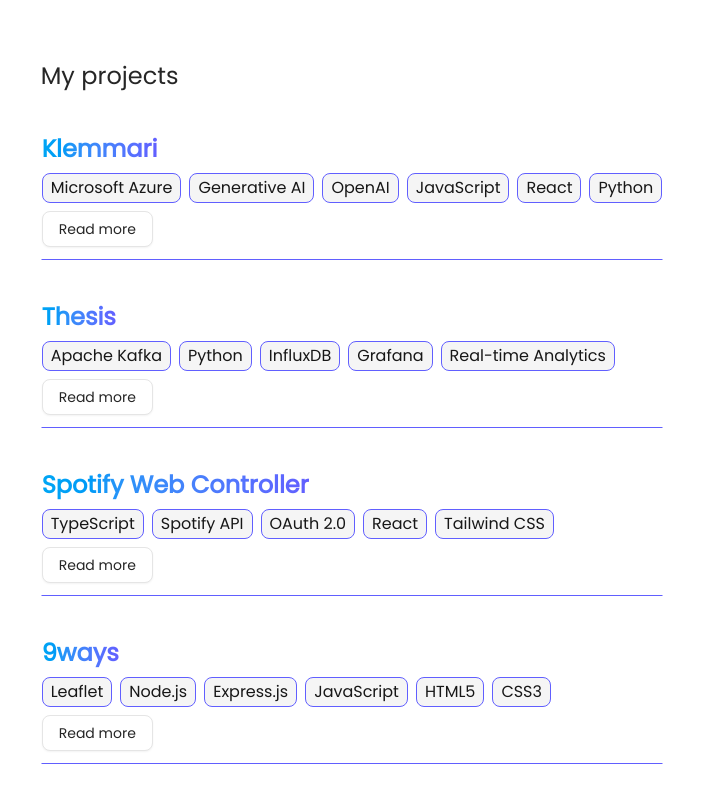
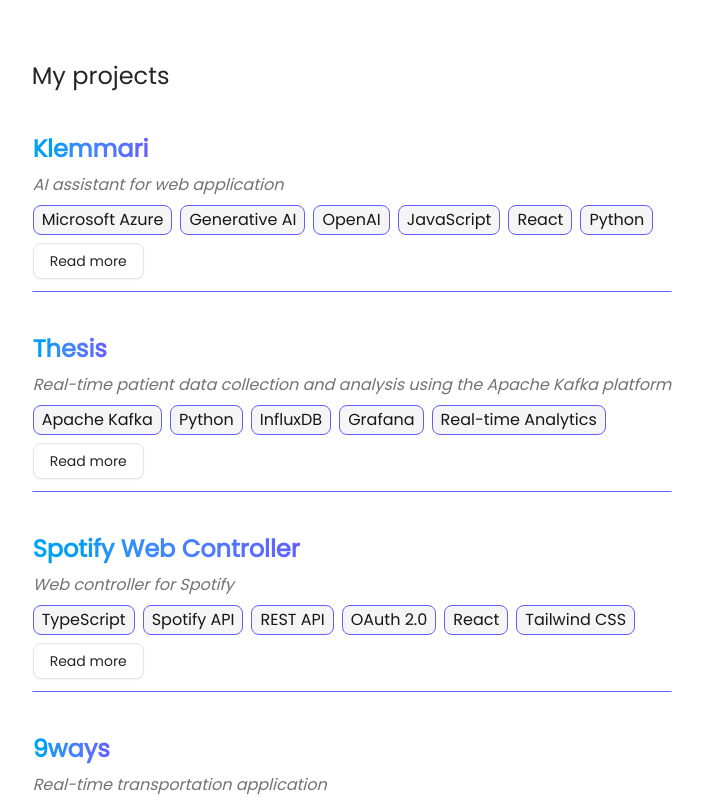
Before and after one commit to otsosaarinen/portfolio_v2, a Next.js app: page /projects in a window 1280 px wide. Shown: the top 800 px of the page, without its empty margins (288-991 px from the left). Built offline with nearby package versions, Linux system fonts and the light colour scheme.

Commit message:
add description to projects

```diff
--- a/app/projects/page.tsx
+++ b/app/projects/page.tsx
@@ -13,6 +13,7 @@
 import { Badge } from "@/components/ui/badge";
 
 type ProjectItem = {
+    Title: string;
     Description: string;
     GitHub: string;
     Badges: string[];
@@ -25,6 +26,7 @@
 const projects: ProjectType = {
     Klemmari: [
         {
+            Title: "AI assistant for web application",
             Description:
                 "A web application featuring a GPT-4o-powered chatbot that assists users with settings adjustments, navigation, and answering questions. The language model is built using a RAG (Retrieval-Augmented Generation) model for optimal responses and is controlled through Microsoft Azure.",
             GitHub: "https://github.com/otsosaarinen/klemmari",
@@ -40,6 +42,7 @@
     ],
     Thesis: [
         {
+            Title: "Real-time patient data collection and analysis using the Apache Kafka platform",
             Description:
                 "My thesis focuses on real-time patient data collection and analysis using the Apache Kafka platform. As part of the research, I developed a prototype for healthcare that integrates Apache Kafka, Python, InfluxDB, and Grafana to enable real-time health data visualization.",
             GitHub: "https://github.com/otsosaarinen/thesis",
@@ -54,12 +57,14 @@
     ],
     "Spotify Web Controller": [
         {
+            Title: "Web controller for Spotify",
             Description:
                 "A web application that allows users to control their Spotify playback. It utilizes the Spotify Developer API for managing playback, with user authentication handled via the OAuth 2.0 protocol.",
             GitHub: "https://github.com/otsosaarinen/spotify-web-controller",
             Badges: [
                 "TypeScript",
                 "Spotify API",
+                "REST API",
                 "OAuth 2.0",
                 "React",
                 "Tailwind CSS",
@@ -68,8 +73,9 @@
     ],
     "9ways": [
         {
+            Title: "Real-time transportation application",
             Description:
-                "Developed a transportation application for Abuja, Nigeria as a part of Turku UAS Innovation project. Website tracks the local buses and timetables. User can also search for routes through the website.",
+                "Developed a prototype transportation application for Abuja, Nigeria as a part of Turku UAS Innovation project. Website tracks the local buses in real-time, allows users to view timetables and search for routes.",
             GitHub: "https://github.com/otsosaarinen/9ways",
             Badges: [
                 "Leaflet",
@@ -98,6 +104,9 @@
                             >
                                 <div className="text-2xl font-semibold bg-gradient-to-r from-sky-500 to-indigo-500 bg-clip-text text-transparent">
                                     {projectKey}
+                                </div>
+                                <div className="text-neutral-500 italic">
+                                    {projectArray[0].Title}
                                 </div>
                                 <div className="flex flex-row flex-wrap gap-2">
                                     {projectArray[0].Badges.map(
```
